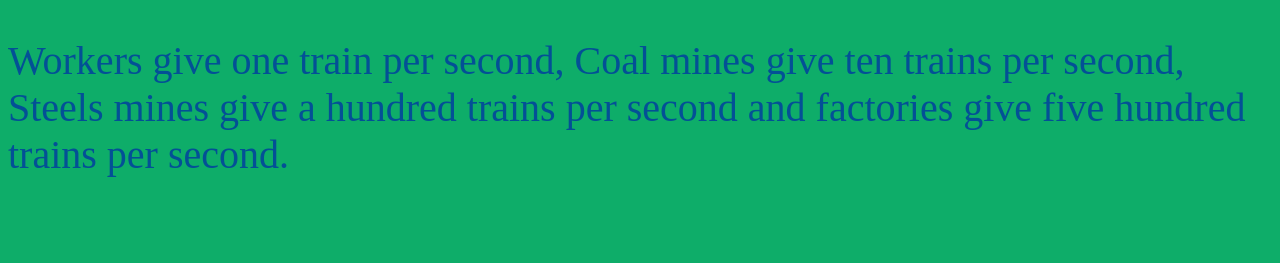
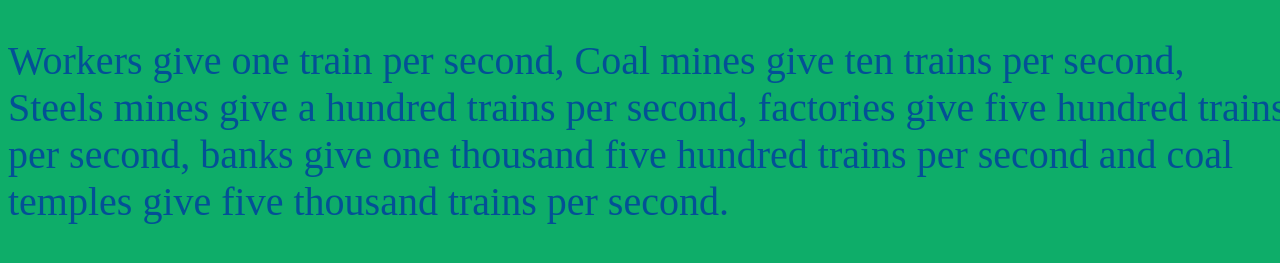
Before and after one commit to TigerTrainsCEO/TigerTrainsCEO.github.io, a plain HTML site: page games.html in a window 1280 px wide. Shown: the part 305-568 px from the top of the page. Drawn offline with Linux system fonts and the light colour scheme.

Commit message:
Update games.html

```diff
--- a/games.html
+++ b/games.html
@@ -18,7 +18,7 @@
 
   <p>Code for the Train Clicker by Philip Sykes</p>
 
-  <p>Workers give one train per second, Coal mines give ten trains per second, Steels mines give a hundred trains per second and factories give five hundred trains per second.</p>
+  <p>Workers give one train per second, Coal mines give ten trains per second, Steels mines give a hundred trains per second, factories give five hundred trains per second, banks give one thousand five hundred trains per second and coal temples give five thousand trains per second.</p>
 
 </body>
 
```
